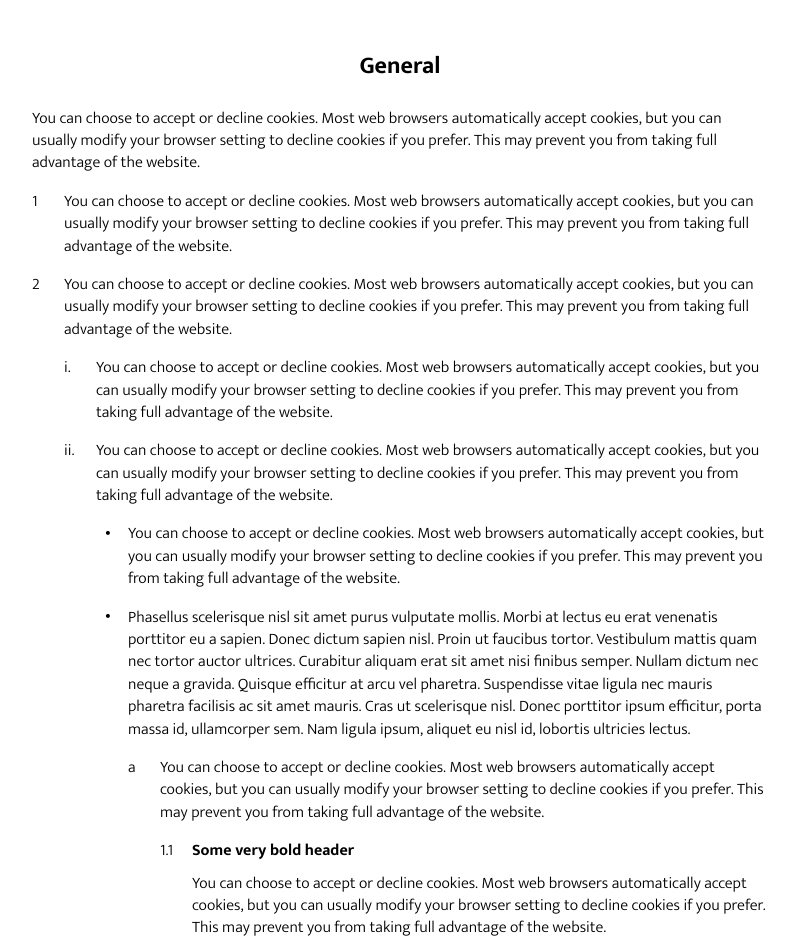
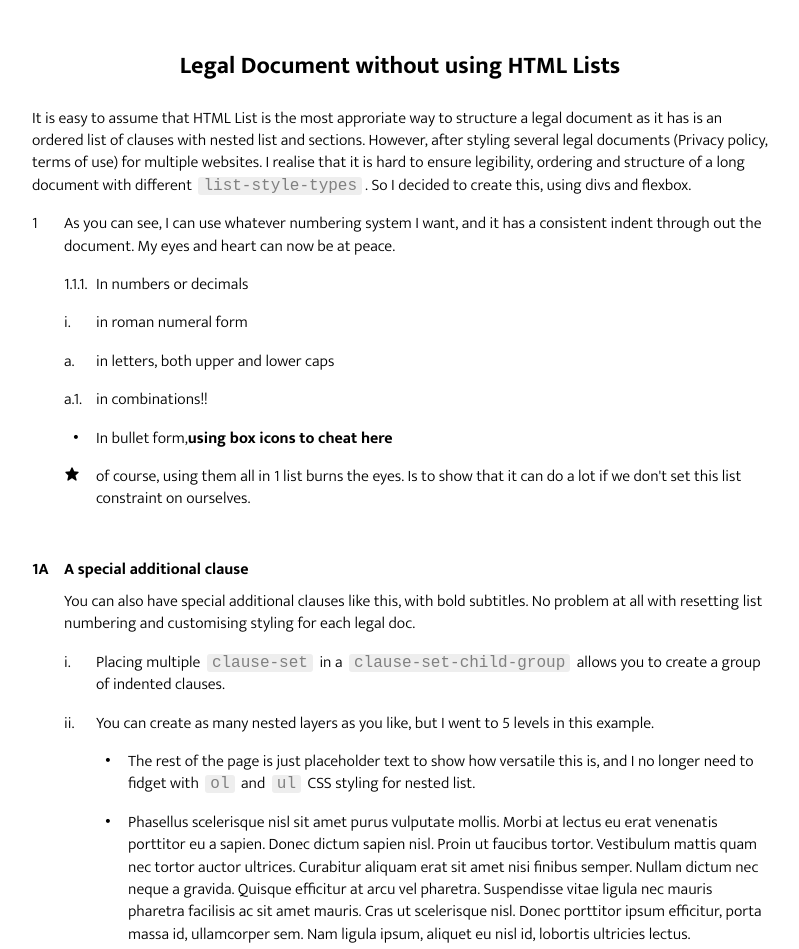
Before and after one commit to artylope/legal-document-styling-without-list, a plain HTML site: page index.html in a window 1280 px wide. Shown: the top 949 px of the page, without its empty margins (240-1039 px from the left). Drawn offline with nearby package versions, Linux system fonts and the light colour scheme.

Commit message:
legal documents without list instructions

```diff
--- a/index.html
+++ b/index.html
@@ -2,140 +2,261 @@
 <!--[if lt IE 7]>      <html class="no-js lt-ie9 lt-ie8 lt-ie7"> <![endif]-->
 <!--[if IE 7]>         <html class="no-js lt-ie9 lt-ie8"> <![endif]-->
 <!--[if IE 8]>         <html class="no-js lt-ie9"> <![endif]-->
-<!--[if gt IE 8]><!--> <html class="no-js"> <!--<![endif]-->
+<!--[if gt IE 8]><!-->
+<html class="no-js">
+  <!--<![endif]-->
   <head>
-        <meta charset="utf-8">
-        <meta http-equiv="X-UA-Compatible" content="IE=edge">
+    <meta charset="utf-8" />
+    <meta http-equiv="X-UA-Compatible" content="IE=edge" />
     <title></title>
-        <meta name="description" content="">
-        <meta name="viewport" content="width=device-width, initial-scale=1">
-        <link href='https://unpkg.com/boxicons@2.0.5/css/boxicons.min.css' rel='stylesheet'>
-        <link rel="stylesheet" href="style.css">
+    <meta name="description" content="" />
+    <meta name="viewport" content="width=device-width, initial-scale=1" />
+    <link
+      href="https://unpkg.com/boxicons@2.0.5/css/boxicons.min.css"
+      rel="stylesheet"
+    />
+    <link rel="stylesheet" href="style.css" />
   </head>
   <body>
     <!--[if lt IE 7]>
-            <p class="browsehappy">You are using an <strong>outdated</strong> browser. Please <a href="#">upgrade your browser</a> to improve your experience.</p>
+      <p class="browsehappy">
+        You are using an <strong>outdated</strong> browser. Please
+        <a href="#">upgrade your browser</a> to improve your experience.
+      </p>
     <![endif]-->
     <div class="legal">
       <div class="legal-section">
-              <h2>General</h2>
+        <h2>Legal Document without using HTML Lists</h2>
         <div class="clause-set">
-                <div class="clause-text">You can choose to accept or decline cookies. Most web browsers automatically accept cookies, but you can usually modify your browser setting to decline cookies if you prefer. This may prevent you from taking full advantage of the website.
+          <div class="clause-text">
+            It is easy to assume that HTML List is the most approriate way to
+            structure a legal document as it has is an ordered list of clauses
+            with nested list and sections. However, after styling several legal
+            documents (Privacy policy, terms of use) for multiple websites. I
+            realise that it is hard to ensure legibility, ordering and structure
+            of a long document with different <code>list-style-types</code>. So
+            I decided to create this, using divs and flexbox.
           </div>
         </div>
         <div class="clause-set">
           <div class="clause-numbering">1</div>
-                <div class="clause-text">You can choose to accept or decline cookies. Most web browsers automatically accept cookies, but you can usually modify your browser setting to decline cookies if you prefer. This may prevent you from taking full advantage of the website.
+          <div class="clause-text">
+            As you can see, I can use whatever numbering system I want, and it
+            has a consistent indent through out the document. My eyes and heart
+            can now be at peace.
+          </div>
+        </div>
+        <div class="clause-set-child-group">
+          <div class="clause-set">
+            <div class="clause-numbering">1.1.1.</div>
+            <div class="clause-text">In numbers or decimals</div>
+          </div>
+          <div class="clause-set">
+            <div class="clause-numbering">i.</div>
+            <div class="clause-text">in roman numeral form</div>
+          </div>
+          <div class="clause-set">
+            <div class="clause-numbering">a.</div>
+            <div class="clause-text">in letters, both upper and lower caps</div>
+          </div>
+          <div class="clause-set">
+            <div class="clause-numbering">a.1.</div>
+            <div class="clause-text">in combinations!!</div>
+          </div>
+          <div class="clause-set">
+            <div class="clause-numbering"><i class="bx bxs-circle"></i></div>
+            <div class="clause-text">In bullet form,<strong>using box icons to cheat here</strong></div>
+          </div>
+          <div class="clause-set">
+            <div class="clause-numbering"><i class="bx bxs-star" style="font-size: 1em; margin: 0;"></i></div>
+            <div class="clause-text">of course, using them all in 1 list burns the eyes. Is to show that it can do a lot if we don't set this list constraint on ourselves.</div>
           </div>
         </div>
         <div class="clause-set">
-                <div class="clause-numbering">2</div>
-                <div class="clause-text">You can choose to accept or decline cookies. Most web browsers automatically accept cookies, but you can usually modify your browser setting to decline cookies if you prefer. This may prevent you from taking full advantage of the website.
+          <div class="clause-numbering"><strong>1A</strong></div>
+          <div class="clause-text">
+            <div class="subtitle">A special additional clause</div>
+            You can also have special additional clauses like this, with bold
+            subtitles. No problem at all with resetting list numbering and
+            customising styling for each legal doc.
           </div>
         </div>
 
-              <div class="clause-set-group">
+        <div class="clause-set-child-group">
           <div class="clause-set">
             <div class="clause-numbering">i.</div>
-                  <div class="clause-text">You can choose to accept or decline cookies. Most web browsers automatically accept cookies, but you can usually modify your browser setting to decline cookies if you prefer. This may prevent you from taking full advantage of the website.
+            <div class="clause-text">
+              Placing multiple <code>clause-set</code> in a <code>clause-set-child-group</code> allows you to create a group of indented clauses.
             </div>
           </div>
           <div class="clause-set">
             <div class="clause-numbering">ii.</div>
-                  <div class="clause-text">You can choose to accept or decline cookies. Most web browsers automatically accept cookies, but you can usually modify your browser setting to decline cookies if you prefer. This may prevent you from taking full advantage of the website.
+            <div class="clause-text">
+              You can create as many nested layers as you like, but I went to 5 levels in this example.
             </div>
           </div>
-                <div class="clause-set-group">
+          <div class="clause-set-child-group">
             <div class="clause-set">
-                    <div class="clause-numbering"><i class='bx bxs-circle'></i></div>
-                    <div class="clause-text">You can choose to accept or decline cookies. Most web browsers automatically accept cookies, but you can usually modify your browser setting to decline cookies if you prefer. This may prevent you from taking full advantage of the website.
+              <div class="clause-numbering"><i class="bx bxs-circle"></i></div>
+              <div class="clause-text">
+                The rest of the page is just placeholder text to show how versatile this is, and I no longer need to fidget with <code>ol</code> and <code>ul</code> CSS styling for nested list.
               </div>
             </div>
             <div class="clause-set">
-                    <div class="clause-numbering"><i class='bx bxs-circle'></i></div>
-                    <div class="clause-text">Phasellus scelerisque nisl sit amet purus vulputate mollis. Morbi at lectus eu erat venenatis porttitor eu a sapien. Donec dictum sapien nisl. Proin ut faucibus tortor. Vestibulum mattis quam nec tortor auctor ultrices. Curabitur aliquam erat sit amet nisi finibus semper. Nullam dictum nec neque a gravida. Quisque efficitur at arcu vel pharetra. Suspendisse vitae ligula nec mauris pharetra facilisis ac sit amet mauris. Cras ut scelerisque nisl. Donec porttitor ipsum efficitur, porta massa id, ullamcorper sem. Nam ligula ipsum, aliquet eu nisl id, lobortis ultricies lectus.
+              <div class="clause-numbering"><i class="bx bxs-circle"></i></div>
+              <div class="clause-text">
+                Phasellus scelerisque nisl sit amet purus vulputate mollis.
+                Morbi at lectus eu erat venenatis porttitor eu a sapien. Donec
+                dictum sapien nisl. Proin ut faucibus tortor. Vestibulum mattis
+                quam nec tortor auctor ultrices. Curabitur aliquam erat sit amet
+                nisi finibus semper. Nullam dictum nec neque a gravida. Quisque
+                efficitur at arcu vel pharetra. Suspendisse vitae ligula nec
+                mauris pharetra facilisis ac sit amet mauris. Cras ut
+                scelerisque nisl. Donec porttitor ipsum efficitur, porta massa
+                id, ullamcorper sem. Nam ligula ipsum, aliquet eu nisl id,
+                lobortis ultricies lectus.
               </div>
             </div>
-                  <div class="clause-set-group">
+            <div class="clause-set-child-group">
               <div class="clause-set">
                 <div class="clause-numbering">a</div>
-                      <div class="clause-text">You can choose to accept or decline cookies. Most web browsers automatically accept cookies, but you can usually modify your browser setting to decline cookies if you prefer. This may prevent you from taking full advantage of the website.
+                <div class="clause-text">
+                  You can choose to accept or decline cookies. Most web browsers
+                  automatically accept cookies, but you can usually modify your
+                  browser setting to decline cookies if you prefer. This may
+                  prevent you from taking full advantage of the website.
                 </div>
               </div>
-                    <div class="clause-set-group">
+              <div class="clause-set-child-group">
                 <div class="clause-set">
                   <div class="clause-numbering">1.1</div>
-                        <div class="clause-text"><div class="subtitle">Some very bold header</div>You can choose to accept or decline cookies. Most web browsers automatically accept cookies, but you can usually modify your browser setting to decline cookies if you prefer. This may prevent you from taking full advantage of the website.
+                  <div class="clause-text">
+                    <div class="subtitle">Some very bold header</div>
+                    You can choose to accept or decline cookies. Most web
+                    browsers automatically accept cookies, but you can usually
+                    modify your browser setting to decline cookies if you
+                    prefer. This may prevent you from taking full advantage of
+                    the website.
                   </div>
                 </div>
                 <div class="clause-set">
                   <div class="clause-numbering">1.2</div>
-                        <div class="clause-text">You can choose to accept or decline cookies. Most web browsers automatically accept cookies, but you can usually modify your browser setting to decline cookies if you prefer. This may prevent you from taking full advantage of the website.
+                  <div class="clause-text">
+                    You can choose to accept or decline cookies. Most web
+                    browsers automatically accept cookies, but you can usually
+                    modify your browser setting to decline cookies if you
+                    prefer. This may prevent you from taking full advantage of
+                    the website.
                   </div>
                 </div>
               </div>
               <div class="clause-set">
                 <div class="clause-numbering">b</div>
-                      <div class="clause-text">You can choose to accept or decline cookies. Most web browsers automatically accept cookies, but you can usually modify your browser setting to decline cookies if you prefer. This may prevent you from taking full advantage of the website.
+                <div class="clause-text">
+                  You can choose to accept or decline cookies. Most web browsers
+                  automatically accept cookies, but you can usually modify your
+                  browser setting to decline cookies if you prefer. This may
+                  prevent you from taking full advantage of the website.
                 </div>
               </div>
             </div>
             <div class="clause-set">
               <div class="clause-numbering">2A</div>
-                    <div class="clause-text">You can choose to accept or decline cookies. Most web browsers automatically accept cookies, but you can usually modify your browser setting to decline cookies if you prefer. This may prevent you from taking full advantage of the website.
+              <div class="clause-text">
+                You can choose to accept or decline cookies. Most web browsers
+                automatically accept cookies, but you can usually modify your
+                browser setting to decline cookies if you prefer. This may
+                prevent you from taking full advantage of the website.
               </div>
             </div>
             <div class="clause-set">
               <div class="clause-numbering">2B</div>
               <div class="clause-text">
                 <p>
-                            Lorem ipsum dolor sit amet, consectetur adipiscing elit. Vivamus ut congue augue. Vivamus ornare laoreet posuere. In hac habitasse platea dictumst. Sed varius arcu at finibus suscipit. Mauris faucibus nulla at blandit imperdiet. In ac ultrices tortor. Vestibulum tempor, augue non commodo rutrum, odio ligula vehicula orci, ut lacinia velit metus eleifend erat.
+                  Lorem ipsum dolor sit amet, consectetur adipiscing elit.
+                  Vivamus ut congue augue. Vivamus ornare laoreet posuere. In
+                  hac habitasse platea dictumst. Sed varius arcu at finibus
+                  suscipit. Mauris faucibus nulla at blandit imperdiet. In ac
+                  ultrices tortor. Vestibulum tempor, augue non commodo rutrum,
+                  odio ligula vehicula orci, ut lacinia velit metus eleifend
+                  erat.
                 </p>
 
                 <p>
-                            Phasellus scelerisque nisl sit amet purus vulputate mollis. Morbi at lectus eu erat venenatis porttitor eu a sapien. Donec dictum sapien nisl. Proin ut faucibus tortor. Vestibulum mattis quam nec tortor auctor ultrices. Curabitur aliquam erat sit amet nisi finibus semper. Nullam dictum nec neque a gravida. Quisque efficitur at arcu vel pharetra. Suspendisse vitae ligula nec mauris pharetra facilisis ac sit amet mauris. Cras ut scelerisque nisl. Donec porttitor ipsum efficitur, porta massa id, ullamcorper sem. Nam ligula ipsum, aliquet eu nisl id, lobortis ultricies lectus.
-
+                  Phasellus scelerisque nisl sit amet purus vulputate mollis.
+                  Morbi at lectus eu erat venenatis porttitor eu a sapien. Donec
+                  dictum sapien nisl. Proin ut faucibus tortor. Vestibulum
+                  mattis quam nec tortor auctor ultrices. Curabitur aliquam erat
+                  sit amet nisi finibus semper. Nullam dictum nec neque a
+                  gravida. Quisque efficitur at arcu vel pharetra. Suspendisse
+                  vitae ligula nec mauris pharetra facilisis ac sit amet mauris.
+                  Cras ut scelerisque nisl. Donec porttitor ipsum efficitur,
+                  porta massa id, ullamcorper sem. Nam ligula ipsum, aliquet eu
+                  nisl id, lobortis ultricies lectus.
                 </p>
-
               </div>
             </div>
           </div>
           <div class="clause-set">
             <div class="clause-numbering">3</div>
-                  <div class="clause-text">You can choose to accept or decline cookies. Most web browsers automatically accept cookies, but you can usually modify your browser setting to decline cookies if you prefer. This may prevent you from taking full advantage of the website.
+            <div class="clause-text">
+              You can choose to accept or decline cookies. Most web browsers
+              automatically accept cookies, but you can usually modify your
+              browser setting to decline cookies if you prefer. This may prevent
+              you from taking full advantage of the website.
             </div>
           </div>
         </div>
         <div class="clause-set">
-                <div class="clause-text">Phasellus scelerisque nisl sit amet purus vulputate mollis. Morbi at lectus eu erat venenatis porttitor eu a sapien. Donec dictum sapien nisl. Proin ut faucibus tortor. Vestibulum mattis quam nec tortor auctor ultrices. Curabitur aliquam erat sit amet nisi finibus semper. Nullam dictum nec neque a gravida. Quisque efficitur at arcu vel pharetra. Suspendisse vitae ligula nec mauris pharetra facilisis ac sit amet mauris. Cras ut scelerisque nisl. Donec porttitor ipsum efficitur, porta massa id, ullamcorper sem. Nam ligula ipsum, aliquet eu nisl id, lobortis ultricies lectus.
-
+          <div class="clause-text">
+            Phasellus scelerisque nisl sit amet purus vulputate mollis. Morbi at
+            lectus eu erat venenatis porttitor eu a sapien. Donec dictum sapien
+            nisl. Proin ut faucibus tortor. Vestibulum mattis quam nec tortor
+            auctor ultrices. Curabitur aliquam erat sit amet nisi finibus
+            semper. Nullam dictum nec neque a gravida. Quisque efficitur at arcu
+            vel pharetra. Suspendisse vitae ligula nec mauris pharetra facilisis
+            ac sit amet mauris. Cras ut scelerisque nisl. Donec porttitor ipsum
+            efficitur, porta massa id, ullamcorper sem. Nam ligula ipsum,
+            aliquet eu nisl id, lobortis ultricies lectus.
           </div>
         </div>
         <div class="clause-set">
-                <div class="clause-text spacing-top center">This legal document is dated 11 Jul 2020.
+          <div class="clause-text spacing-top center">
+            This legal document is dated 11 Jul 2020.
           </div>
         </div>
-
       </div>
       <div class="legal-section">
         <h3>Annex</h3>
         <div class="clause-set">
-                <div class="clause-text">You can choose to accept or decline cookies. Most web browsers automatically accept cookies, but you can usually modify your browser setting to decline cookies if you prefer. This may prevent you from taking full advantage of the website.
+          <div class="clause-text">
+            You can choose to accept or decline cookies. Most web browsers
+            automatically accept cookies, but you can usually modify your
+            browser setting to decline cookies if you prefer. This may prevent
+            you from taking full advantage of the website.
           </div>
         </div>
 
         <div class="clause-set">
-                <div class="clause-numbering"><i class='bx bxs-circle'></i></div>
+          <div class="clause-numbering"><i class="bx bxs-circle"></i></div>
 
-                <div class="clause-text">You can choose to accept or decline cookies. Most web browsers automatically accept cookies, but you can usually modify your browser setting to decline cookies if you prefer. This may prevent you from taking full advantage of the website.
+          <div class="clause-text">
+            You can choose to accept or decline cookies. Most web browsers
+            automatically accept cookies, but you can usually modify your
+            browser setting to decline cookies if you prefer. This may prevent
+            you from taking full advantage of the website.
           </div>
         </div>
         <div class="clause-set">
-                <div class="clause-numbering"><i class='bx bxs-circle'></i></div>
-                <div class="clause-text"><div class="subtitle">Some very bold header</div>You can choose to accept or decline cookies. Most web browsers automatically accept cookies, but you can usually modify your browser setting to decline cookies if you prefer. This may prevent you from taking full advantage of the website.
+          <div class="clause-numbering"><i class="bx bxs-circle"></i></div>
+          <div class="clause-text">
+            <div class="subtitle">Some very bold header</div>
+            You can choose to accept or decline cookies. Most web browsers
+            automatically accept cookies, but you can usually modify your
+            browser setting to decline cookies if you prefer. This may prevent
+            you from taking full advantage of the website.
           </div>
         </div>
-
       </div>
     </div>
 
--- a/scss/legal.scss
+++ b/scss/legal.scss
@@ -29,7 +29,7 @@ $vertical-margin: 3em;
     margin-top: 3em;
   }
 
-  .clause-set-group{
+  .clause-set-child-group{
     margin-left: $numbering-width;
     margin-bottom: $vertical-margin;
   }
--- a/scss/style.scss
+++ b/scss/style.scss
@@ -11,4 +11,12 @@ body {
     padding-bottom: 50px;
   }
 
+code{
+    background-color: #eee;
+    padding: 0px 5px;
+    border-radius: 3px;
+    color: grey;
+    margin: 0px 3px;
+}
+
 @import "legal";
```
Also changed, not shown: style.css. Lines whose indentation alone changed are shown as unchanged.
